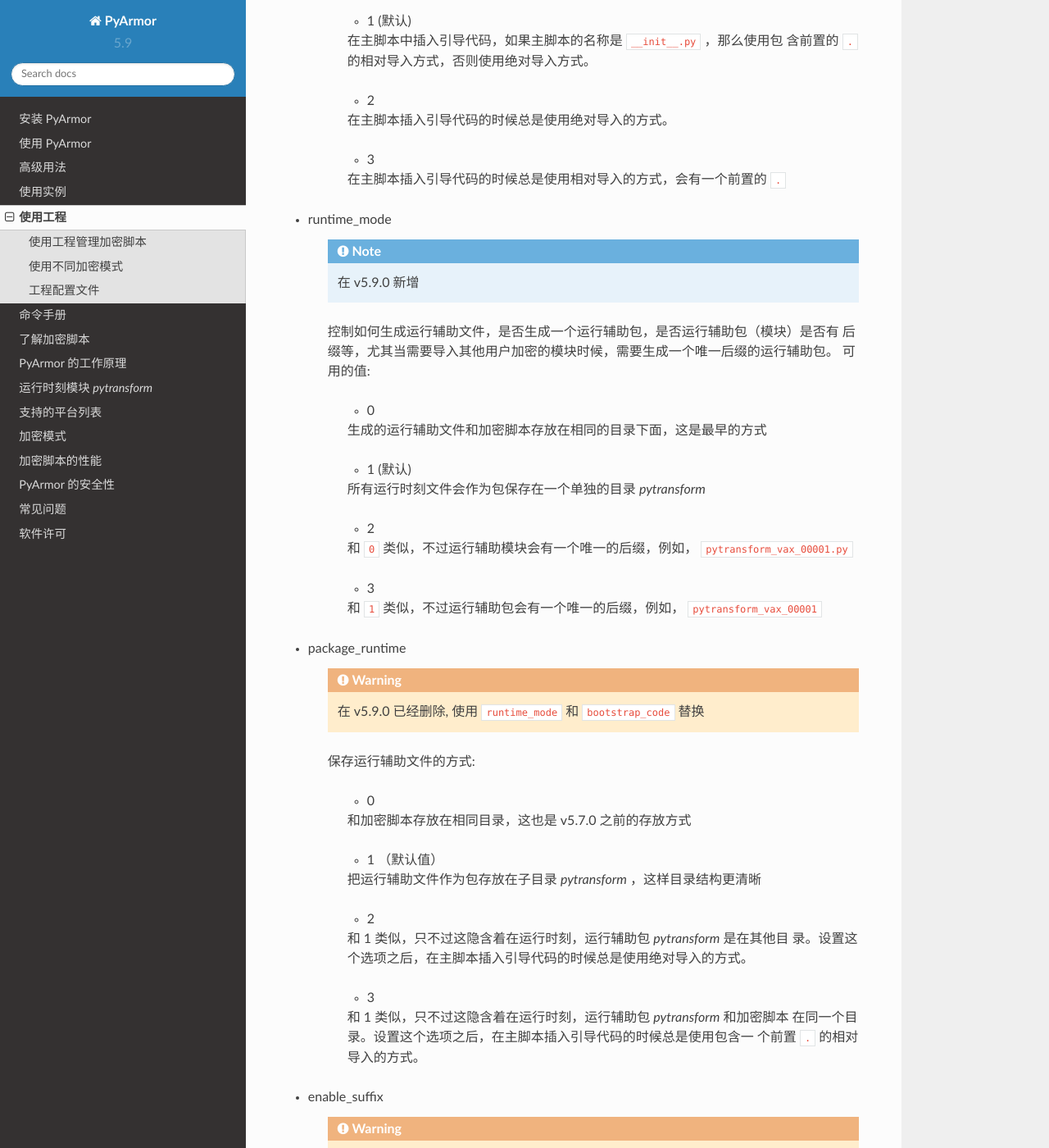
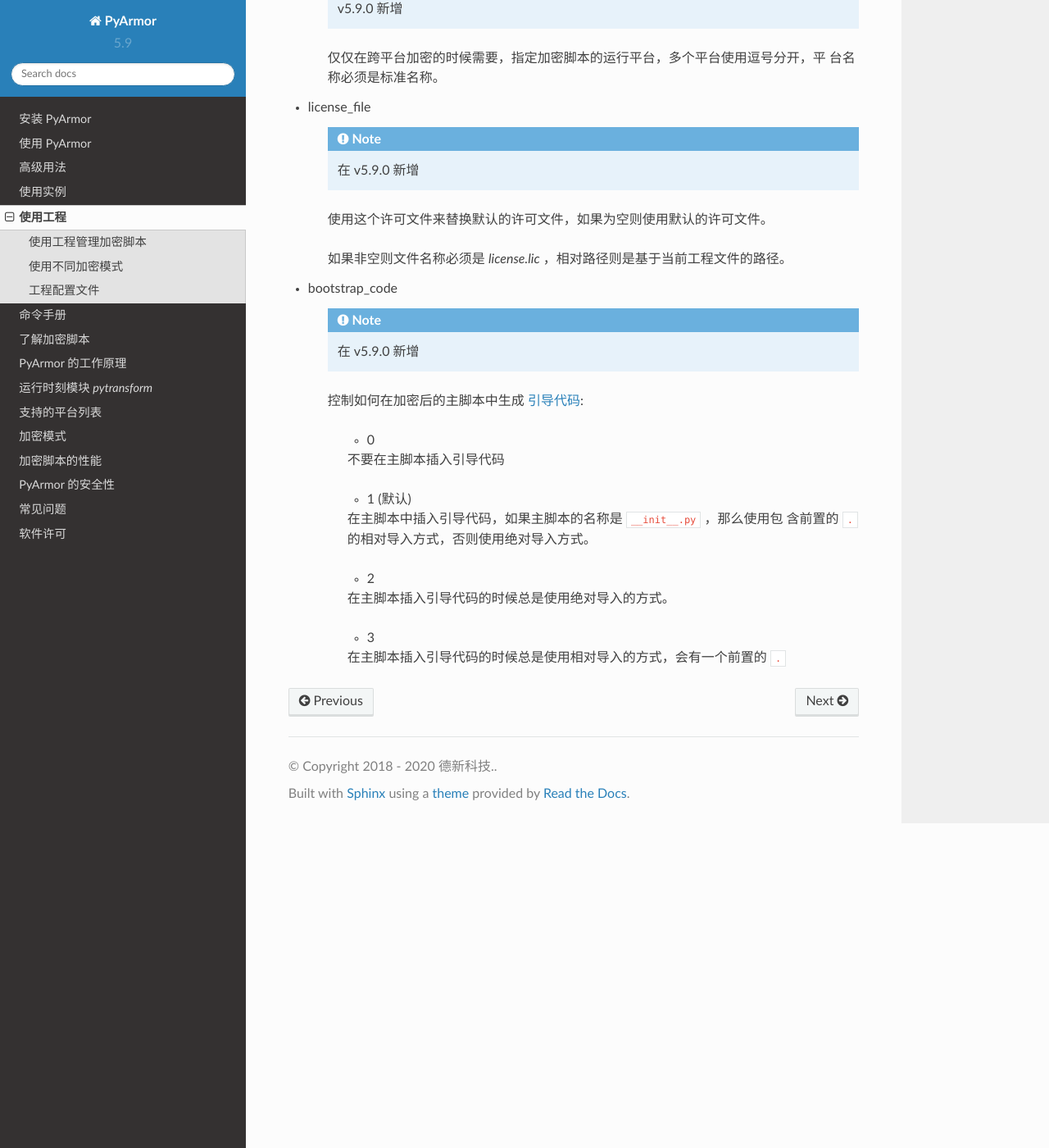
Before and after one commit to dashingsoft/pyarmor-docs-zh, a Sphinx documentation site: the page built from docs/project.rst, in a window 1280 px wide and 1400 px high, scrolled down 5382 px. Shown: the whole window at 82% size. Built offline with Sphinx 7.4.7 and the Read the Docs theme 2.0.0, drawn with Linux system fonts in a browser that asks for light colours; some of the changed text lies outside the part shown.

Commit message:
Refine docs

```diff
--- a/docs/advanced.rst
+++ b/docs/advanced.rst
@@ -51,17 +51,19 @@
 如何加密能和其他加密包共存的包
 --------------------------
 
+.. note:: New in v5.8.7
+
 假设有两个包分别被两个不同的开发人员进行加密，那么这两个包能不能在同一个 Python
 解释器中运行呢？
 
 如果这两个包都是被试用版加密，那么没有问题。但是如果任何一个是被注册版本的
 PyArmor 加密，那么答案是否定的。
 
-从 v5.9.0 开始，使用选项 ``--runtime-mode`` 来加密时，可以指定是否增加一个唯一的
-后缀到 :ref:`运行辅助包` ，这样运行辅助包的名称不在固定为 ``pytransform`` ，而是
-会有一个唯一性的后缀，不同的加密包就可以实现共存。例如::
+从 v5.8.7 开始，使用选项 ``--enable-suffix`` 来加密时， :ref:`运行辅助包` 的名称
+不在固定为 ``pytransform`` ，而是会有一个唯一性的后缀，这样不同的加密包就可以实
+现共存。例如::
 
-    pyarmor obfuscate --runtime-mode 3 foo.py
+    pyarmor obfuscate --enable-suffix foo.py
 
 加密后的输出目录结构如下::
 
@@ -75,17 +77,13 @@
 
 对于使用工程加密的方式，则需要使用命令 :ref:`config` 来设置::
 
-    pyarmor config --runtime-mode 3
+    pyarmor config --enable-suffix 1
     pyarmor build -B
 
 使用下面的方式可以禁用后缀模式::
 
-    pyarmor config --runtime-mode 1
+    pyarmor config --enable-suffix 0
     pyarmor build -B
-
-.. note::
-
-   在 v5.8.7 ~ v5.8.9 这三个版本中能够使用选项 ``--enable-suffix`` 来达到相同目的。
 
 .. _跨平台发布加密脚本:
 
--- a/docs/man.rst
+++ b/docs/man.rst
@@ -71,9 +71,10 @@
 --platform NAME                 指定运行加密脚本的平台
 --advanced <0,1>                使用高级模式加密脚本
 --restrict <0,1,2,3,4>          设置约束模式
---runtime <0,1,2,3>             如何保存运行文件
+--package-runtime <0,1>         是否把运行文件保存为包的形式
 --no-runtime                    不生成任何运行辅助文件，只加密脚本
 --bootstrap <0,1,2,3>           如何生成引导代码
+--enable-suffix                 生成带有后缀名称的运行辅助包
 
 **描述**
 
@@ -126,18 +127,17 @@
         pytransform.key
         license.lic
 
-如果选项 ``--runtime`` 是 `3` ， 那么包的名称会是 ``pytransform_xxx`` ，这里
-``xxx`` 是根据 PyArmor 注册码得到的具有唯一性的字符串。
-
-当选项 ``--runtime`` 设置为 `0` 和 `2` 的时候，生成的运行辅助文件和加密脚本存放
-在相同的目录下面::
+只有当选项 ``--package-runtime`` 设置为 `0` 的时候，生成的运行辅助文件和加密脚本
+存放在相同的目录下面::
 
     pytransform.py
     _pytransform.so, or _pytransform.dll in Windows, _pytransform.dylib in MacOS
     pytransform.key
     license.lic
 
-如果选项 ``--runtime`` 是 `2` ，运行辅助模块模块的名字会是 ``pytransform_xxx.py`` 。
+如果指定了选项 ``--enable-suffix`` ，那么运行辅助包（模块）的名称会包含一个后缀，
+例如， ``pytransform_xxxx`` 。这里 ``xxxx`` 是根据 PyArmor 注册码得到的具有唯一
+性的字符串。
 
 **引导代码**
 
@@ -154,7 +154,7 @@
 如果选项 ``--bootstrap`` 是 ``2``, 那么 :ref:`引导代码` 总是使用绝对导入的方式；
 如果它被设置为 ``3`` ，那么总是使用包含前置 ``.`` 的相对导入方式。
 
-另外如果选项 ``--runtime`` 是 `2` 或者 `3` 的话， :ref:`引导代码` 可能会是这样子的::
+另外如果指定了选项 ``--enable-suffix`` 的话， :ref:`引导代码` 可能会是这样子的::
 
     from pytransform_vax_000001 import pyarmor_runtime
     pyarmor_runtime(suffix='vax_000001')
@@ -235,10 +235,10 @@
 
     pyarmor obfuscate --restrict 4 --exclude __init__.py --recursive .
 
-* 加密一个模块，并且把运行时刻文件保存为一个单独的包::
+* 生成一个可以被其他加密模块导入的包::
 
     cd /path/to/mypkg
-    pyarmor obfuscate -r --runtime 2 --output dist/mypkg __init__.py
+    pyarmor obfuscate -r --enable-suffix --output dist/mypkg __init__.py
 
 .. _licenses:
 
@@ -333,12 +333,6 @@
 ``--options`` 的值会原封不动的被传递给 `PyInstaller`_ ，但是不能传递选项
 ``--distpath`` 。
 
-.. note::
-
-   如果当前目录下有一个 `.spec` 已经存在，PyArmor 会直接使用这个文件，而不是重新
-   创建一个新的。但是如果命令行使用了选项 ``--clean`` ，那么 PyArmor 总是会调用
-   `PyInstaller`_ 去创建一个新的，同时覆盖老的。
-
 当 `pack`_ 命令失败的时候，首先要确认这个 `.spec` 文件可以直接用 `PyInstaller`_
 打包成功。例如::
 
@@ -500,7 +505,7 @@
 --cross-protection <0,1>        是否插入交叉保护代码到主脚本
 --runtime-path RPATH            设置运行文件所在路径
 --plugin NAME                   设置需要插入到主脚本的代码文件，这个选项可以使用多次
---runtime <0,1,2,3>             保存运行文件的方式
+--package-runtime <0,1>         是否保存运行文件为包的形式
 --bootstrap <0,1,2,3>           如何生成引导代码
 --with-license FILENAME         使用这个许可文件替换默认的脚本许可文件
 
@@ -580,7 +585,7 @@
 -n, --no-runtime                只加密脚本，不要生成运行依赖文件
 -O, --output OUTPUT             输出路径，如果设置，那么工程属性里面的输出路径就无效
 --platform NAME                 指定加密脚本的运行平台，仅用于跨平台发布
---runtime <0,1,2,3>             保存运行文件的方式
+--package-runtime <0,1>         是否保存运行文件为包的形式
 
 **描述**
 
@@ -794,7 +799,7 @@
 -i, --inside                  创建包含引导脚本的包 `pytransform_bootstrap`
 -L, --with-license FILE       使用这个文件替换默认的加密脚本许可文件
 --platform NAME               生成其他平台下的运行辅助包
---mode <0,1,2,3>              保存运行文件的方式
+--enable-suffix               生成带有后缀名称的运行辅助包
 
 **DESCRIPTION**
 
@@ -814,8 +819,7 @@
 如果选项 ``--inside`` 被指定，那么将在输出目录使用包 ``pytransform_bootstrap``
 的形式来保存引导脚本。
 
-选项 ``--platform`` 和 ``--mode`` 的使用，请分别参考命令 `obfuscate`_ 中的选项
-``--platform`` 和 ``--runtime``
+选项 ``--platform`` 和 ``--enable-suffix`` 的使用，请参考命令 `obfuscate`_
 
 **EXAMPLES**
 
--- a/docs/project.rst
+++ b/docs/project.rst
@@ -256,69 +283,4 @@
 
         在主脚本插入引导代码的时候总是使用相对导入的方式，会有一个前置的 ``.``
 
-* runtime_mode
-
-    .. note:: 在 v5.9.0 新增
-
-    控制如何生成运行辅助文件，是否生成一个运行辅助包，是否运行辅助包（模块）是否有
-    后缀等，尤其当需要导入其他用户加密的模块时候，需要生成一个唯一后缀的运行辅助包。
-    可用的值:
-
-        - 0
-
-        生成的运行辅助文件和加密脚本存放在相同的目录下面，这是最早的方式
-
-        - 1 (默认)
-
-        所有运行时刻文件会作为包保存在一个单独的目录 `pytransform`
-
-        - 2
-
-        和 ``0`` 类似，不过运行辅助模块会有一个唯一的后缀，例如， ``pytransform_vax_00001.py``
-
-        - 3
-
-        和 ``1`` 类似，不过运行辅助包会有一个唯一的后缀，例如， ``pytransform_vax_00001``
-
-* package_runtime
-
-    .. warning::
-       在 v5.9.0 已经删除, 使用 ``runtime_mode`` 和 ``bootstrap_code`` 替换
-
-    保存运行辅助文件的方式:
-
-        - 0
-
-        和加密脚本存放在相同目录，这也是 v5.7.0 之前的存放方式
-
-        - 1 （默认值）
-
-        把运行辅助文件作为包存放在子目录 `pytransform` ，这样目录结构更清晰
-
-        - 2
-
-        和 1 类似，只不过这隐含着在运行时刻，运行辅助包 `pytransform` 是在其他目
-        录。设置这个选项之后，在主脚本插入引导代码的时候总是使用绝对导入的方式。
-
-        - 3
-
-        和 1 类似，只不过这隐含着在运行时刻，运行辅助包 `pytransform` 和加密脚本
-        在同一个目录。设置这个选项之后，在主脚本插入引导代码的时候总是使用包含一
-        个前置 ``.`` 的相对导入的方式。
-
-* enable_suffix
-
-    .. warning::
-       在 v5.9.0 已经删除, 使用 ``runtime_mode`` 替换
-
-    是否生成带有后缀名称的运行辅助包:
-
-        - 0 (默认值)
-
-        运行辅助包（模块）的名称没有后缀，固定为 ``pytransform``
-
-        - 1
-
-        运行辅助包（模块）有后缀，例如， ``pytransform_vax_00001``
-
 .. include:: _common_definitions.txt
```
Also changed, not shown: other parts of docs/man.rst (+12 -1 lines), other parts of docs/project.rst (+27 -0 lines).
